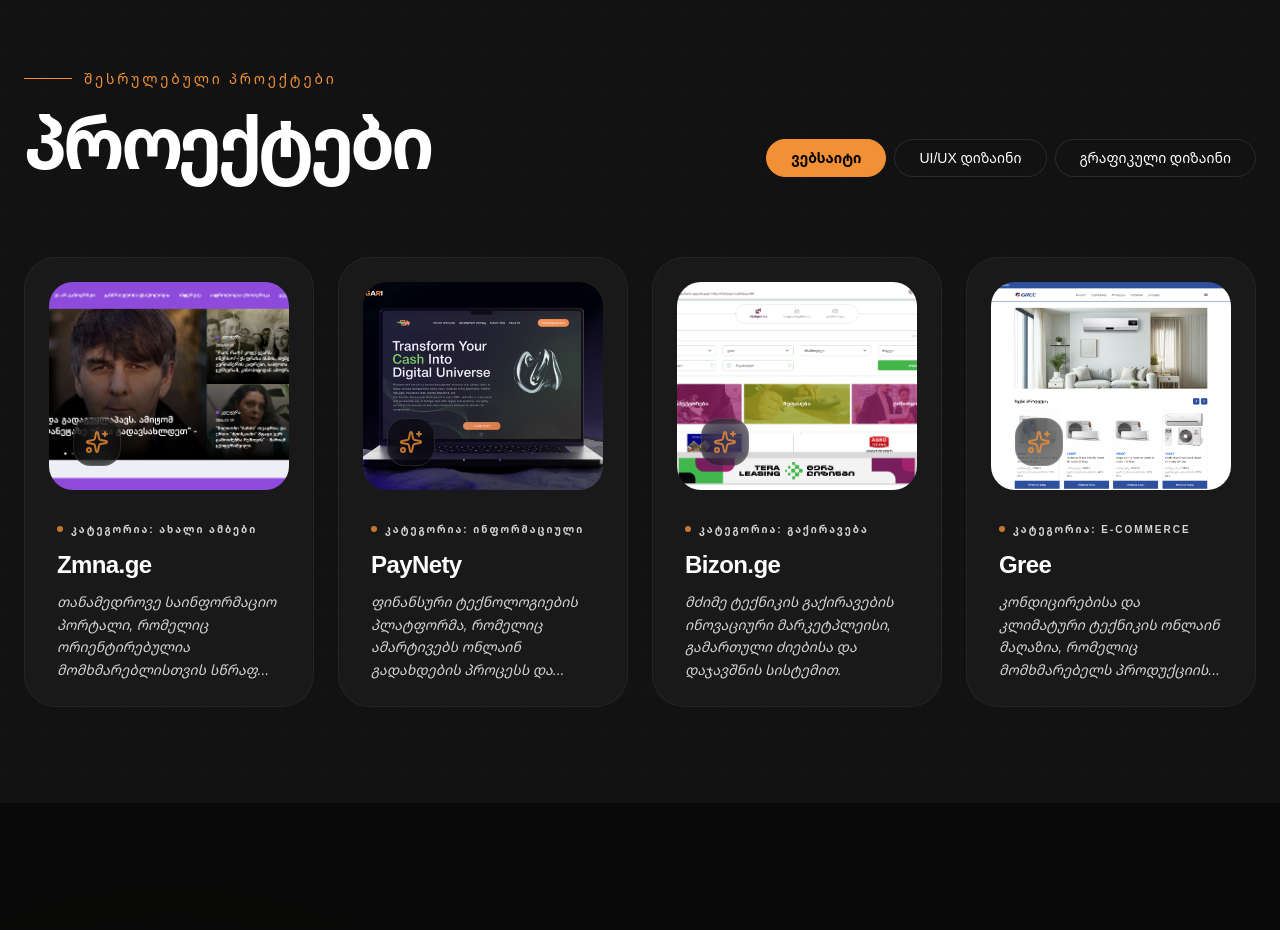
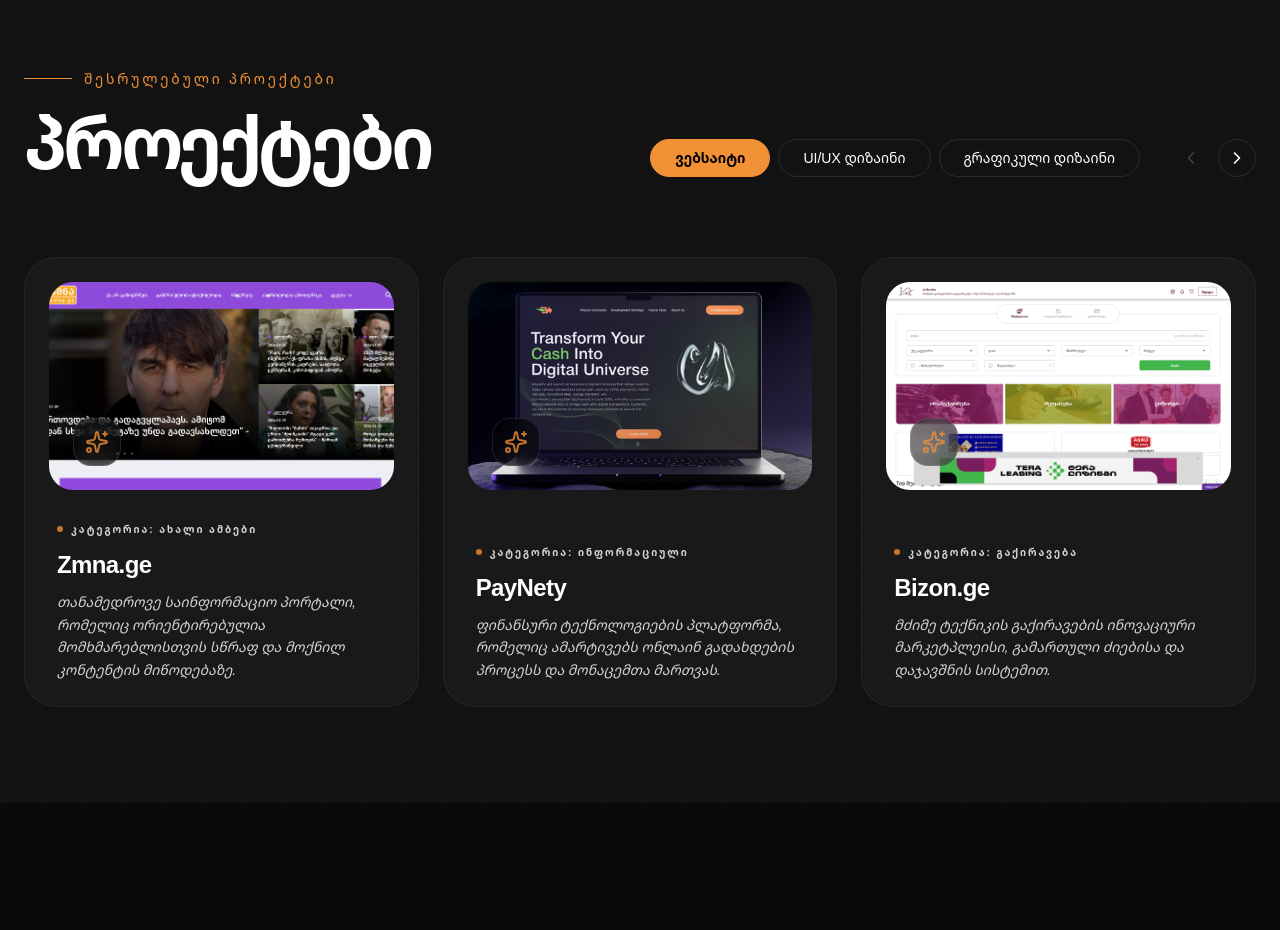
Before and after one commit to duda-el/gar-web, a Next.js app: page / in a window 1280 px wide. Shown: the part 1720-2650 px from the top of the page. Built offline with nearby package versions, Linux system fonts and the light colour scheme.

Commit message:
Added contact and about me responsive details

```diff
--- a/app/components/About/index.tsx
+++ b/app/components/About/index.tsx
@@ -163,7 +163,7 @@
                 </p>
               </div>
 
-              <h2 className="text-5xl md:text-7xl font-bold tracking-tighter leading-[1.1] text-white">
+              <h2 className="text-5xl md:text-7xl max-[400px]:text-3xl font-bold tracking-tighter leading-[1.1] text-white">
                 ჩვენ ვქმნით <span className="text-primary italic">ციფრულ</span>
                 <br />
                 ეკოსისტემებს
--- a/app/components/Contact/index.tsx
+++ b/app/components/Contact/index.tsx
@@ -74,7 +74,7 @@
                   კონტაქტი
                 </p>
               </div>
-              <h2 className="text-5xl md:text-7xl font-bold tracking-tighter leading-none text-white font-georgian">
+              <h2 className="text-5xl md:text-7xl max-[450px]:text-4xl font-bold tracking-tighter leading-none text-white font-georgian">
                 დაგვიკავშირდი
               </h2>
             </div>
--- a/app/components/Projects/Index.tsx
+++ b/app/components/Projects/Index.tsx
@@ -12,7 +12,17 @@
   const [filter, setFilter] = useState<"website" | "design" | "uiux">("website");
   const [currentIndex, setCurrentIndex] = useState(0);
   const [modalImgIndex, setModalImgIndex] = useState(0);
+  const [windowWidth, setWindowWidth] = useState(0);
 
+  // ეკრანის ზომის მონიტორინგი
+  useEffect(() => {
+    const handleResize = () => setWindowWidth(window.innerWidth);
+    handleResize();
+    window.addEventListener("resize", handleResize);
+    return () => window.removeEventListener("resize", handleResize);
+  }, []);
+
+  // სქროლის ბლოკირება მოდალის დროს
   useEffect(() => {
     if (selectedProject) {
       document.body.style.overflow = "hidden";
@@ -24,10 +34,26 @@
   }, [selectedProject]);
 
   const filteredProjects = projects.filter((p) => p.type === filter);
-  const isSlider = filteredProjects.length > 4;
+
+  // სლაიდერი ჩაირთვება თუ 4-ზე მეტია ან ეკრანი < 1330px
+  const isSlider = filteredProjects.length > 4 || windowWidth < 1330;
+
+  // სლაიდერის გადაწევის პროცენტული გათვლა
+  const getTranslateX = () => {
+    if (!isSlider) return 0;
+    if (windowWidth < 640) return currentIndex * 100; // 1 ქარდი
+    if (windowWidth < 1024) return currentIndex * 50;  // 2 ქარდი
+    if (windowWidth < 1330) return currentIndex * (100 / 3); // 3 ქარდი
+    return currentIndex * 25; // 4 ქარდი
+  };
 
   const nextSlide = () => {
-    if (currentIndex < filteredProjects.length - 4) {
+    let maxIndex = filteredProjects.length - 4;
+    if (windowWidth < 640) maxIndex = filteredProjects.length - 1;
+    else if (windowWidth < 1024) maxIndex = filteredProjects.length - 2;
+    else if (windowWidth < 1330) maxIndex = filteredProjects.length - 3;
+
+    if (currentIndex < maxIndex) {
       setCurrentIndex(prev => prev + 1);
     }
   };
@@ -105,7 +131,6 @@
                 </button>
                 <button
                   onClick={nextSlide}
-                  disabled={currentIndex >= filteredProjects.length - 4}
                   className="p-2 border border-white/10 rounded-full text-white disabled:opacity-20 hover:bg-white/5 transition-all cursor-pointer disabled:cursor-default"
                 >
                   <ChevronRight size={20} />
@@ -118,11 +143,9 @@
         <div className="relative pt-4 overflow-hidden -mx-4 px-4">
           <motion.div
             key={filter}
-            drag={isSlider ? "x" : false}
-            dragConstraints={{ right: 0, left: -((filteredProjects.length - 4) * 320) }}
-            animate={{ x: isSlider ? `calc(-${currentIndex * 25}% - ${currentIndex * 1.5}rem)` : 0 }}
+            animate={{ x: `-${getTranslateX()}%` }}
             transition={{ type: "spring", stiffness: 300, damping: 30 }}
-            className={`flex ${!isSlider ? "grid grid-cols-1 sm:grid-cols-2 lg:grid-cols-4" : ""} gap-6 active:cursor-grabbing`}
+            className={`flex gap-6 ${!isSlider ? "grid grid-cols-1 sm:grid-cols-2 lg:grid-cols-4" : ""}`}
           >
             {filteredProjects.map((project) => (
               <motion.div
@@ -132,7 +155,11 @@
                 viewport={{ once: true }}
                 whileHover={{ y: -10 }}
                 onClick={() => setSelectedProject(project)}
-                className={`group relative flex flex-col bg-[#1c1c1c]/80 backdrop-blur-sm p-6 border border-white/5 hover:border-[#f19035]/30 transition-all duration-200 min-h-[420px] shrink-0 cursor-pointer ${isSlider ? "w-[calc(25%-1.13rem)] min-w-[280px]" : "w-full"}`}
+                className={`group relative flex flex-col bg-[#1c1c1c]/80 backdrop-blur-sm p-6 border border-white/5 hover:border-[#f19035]/30 transition-all duration-200 min-h-[420px] shrink-0 cursor-pointer
+                  ${isSlider
+                    ? "w-full sm:w-[calc(50%-0.75rem)] lg:max-[1329px]:w-[calc(33.33%-1rem)] lg:w-[calc(25%-1.13rem)]"
+                    : "w-full"
+                  }`}
                 style={{ borderRadius: "2rem" }}
               >
                 <div className="relative w-full h-52 bg-[#252525] overflow-hidden mb-8 flex items-center justify-center" style={{ borderRadius: "1.5rem" }}>
@@ -156,6 +183,7 @@
         </div>
       </div>
 
+      {/* Modal Section */}
       <AnimatePresence>
         {selectedProject && (
           <div className="fixed inset-0 z-[150] flex items-center justify-center p-4">
@@ -245,6 +273,12 @@
           </div>
         )}
       </AnimatePresence>
+
+      <style jsx global>{`
+        .custom-scrollbar::-webkit-scrollbar { width: 4px; }
+        .custom-scrollbar::-webkit-scrollbar-track { background: rgba(255, 255, 255, 0.05); }
+        .custom-scrollbar::-webkit-scrollbar-thumb { background: #f19035; border-radius: 10px; }
+      `}</style>
     </section>
   );
 };
--- a/app/components/Projects/ProjectData.tsx
+++ b/app/components/Projects/ProjectData.tsx
@@ -105,5 +105,5 @@
     description: "სათამაშო პლატფორმის ინტერფეისის დიზაინი, რომელიც მორგებულია გეიმერების ინტერესებსა და დინამიკურ მომხმარებლის გამოცდილებაზე.",
     images: [MafiaImg, MafiaImg1],
     services: ["Gaming Interface Design", "User Experience Research", "Dark Mode UI", "Interactive Elements"],
-  },
+  }
 ];
```
